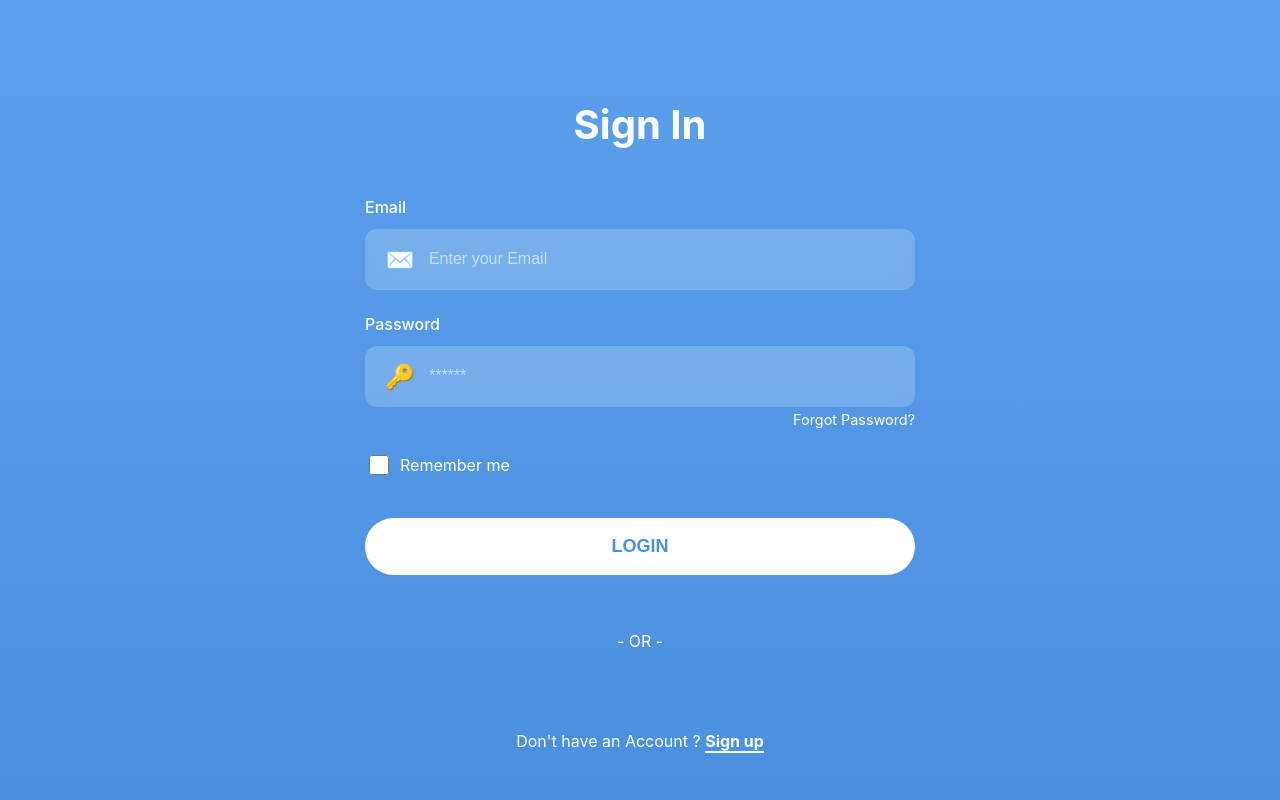
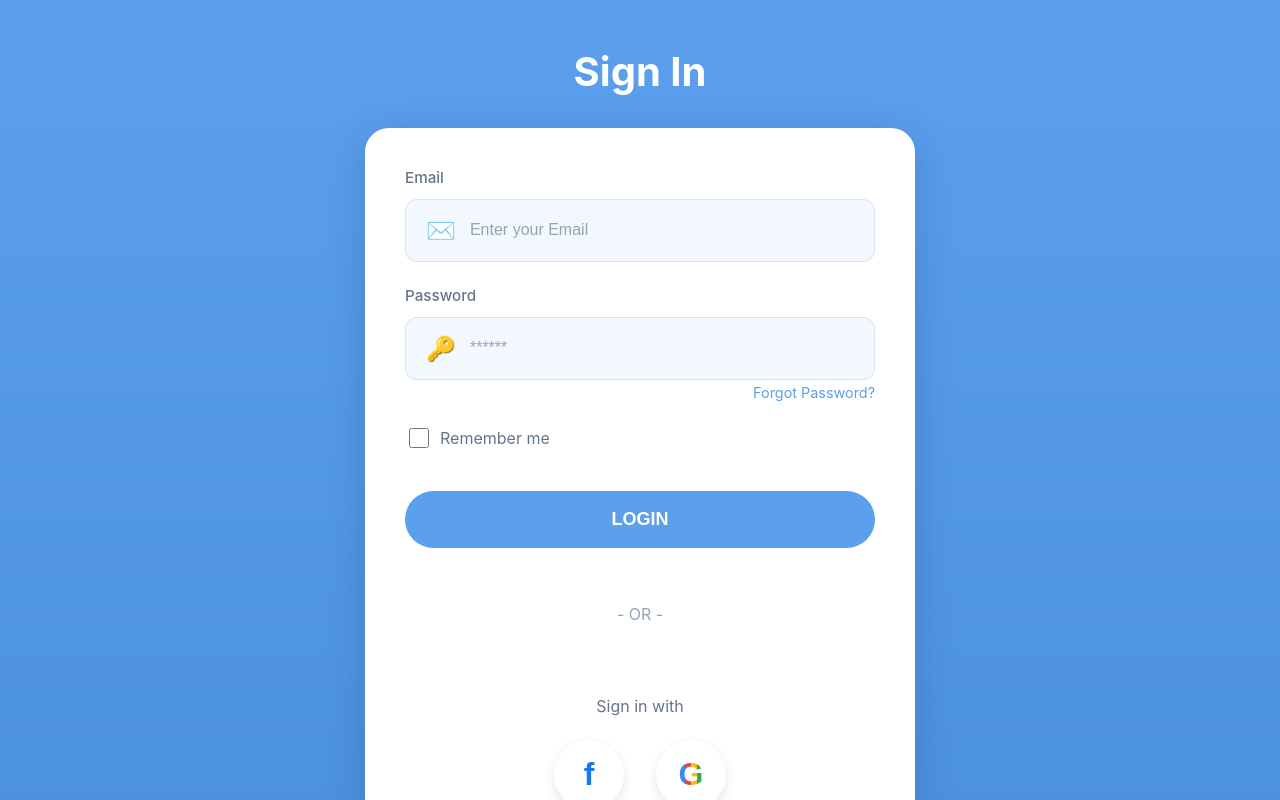
Before and after one commit to clepix21/Fumotion, a React (Create React App) app in the folder app/frontend/: page /login in a window 1280 px wide. Shown: the top 800 px of the page. Built offline with nearby package versions, Linux system fonts and the light colour scheme; no server answers.

Commit message:
refactor: moderniser la page de connexion avec une nouvelle structure et un design amélioré

```diff
--- a/app/frontend/src/pages/auth/LoginPage.js
+++ b/app/frontend/src/pages/auth/LoginPage.js
@@ -80,10 +80,11 @@ export default function LoginPage() {
 
   return (
     <div className="auth-page-modern">
-      <div className="auth-container-modern">
+      <div className="auth-wrapper-modern">
         <h1 className="auth-title-modern">Sign In</h1>
 
-        <form onSubmit={handleSubmit} className="auth-form-modern">
+        <div className="auth-card-modern">
+          <form onSubmit={handleSubmit} className="auth-form-modern">
           {error && (
             <div className="error-message-modern">
               <span className="error-icon">⚠️</span>
@@ -140,6 +141,18 @@ export default function LoginPage() {
           <div className="divider-modern">
             <span>- OR -</span>
           </div>
+
+          <div className="social-login-modern">
+            <p className="social-text-modern">Sign in with</p>
+            <div className="social-buttons-modern">
+              <button type="button" className="social-btn-modern facebook-btn">
+                <span className="social-icon-modern">f</span>
+              </button>
+              <button type="button" className="social-btn-modern google-btn">
+                <span className="social-icon-modern google-icon">G</span>
+              </button>
+            </div>
+          </div>
         </form>
 
         <div className="signup-link-modern">
@@ -147,6 +160,7 @@ export default function LoginPage() {
             Don't have an Account ? <Link to="/register" className="signup-text-modern">Sign up</Link>
           </p>
         </div>
+        </div>
       </div>
     </div>
   )
--- a/app/frontend/src/styles/auth.css
+++ b/app/frontend/src/styles/auth.css
@@ -236,10 +236,9 @@
   padding: 20px;
 }
 
-.auth-container-modern {
+.auth-wrapper-modern {
   width: 100%;
   max-width: 550px;
-  padding: 40px;
 }
 
 .auth-title-modern {
@@ -247,7 +246,14 @@
   font-size: 2.5rem;
   font-weight: 700;
   text-align: center;
-  margin-bottom: 3rem;
+  margin-bottom: 2rem;
+}
+
+.auth-card-modern {
+  background: #ffffff;
+  border-radius: 1.5rem;
+  box-shadow: 0 10px 40px rgba(0, 0, 0, 0.15);
+  padding: 2.5rem;
 }
 
 .auth-form-modern {
@@ -263,8 +269,8 @@
 }
 
 .form-label-modern {
-  color: white;
-  font-size: 1rem;
+  color: #64748b;
+  font-size: 0.95rem;
   font-weight: 500;
 }
 
@@ -272,34 +278,40 @@
   position: relative;
   display: flex;
   align-items: center;
-  background: rgba(255, 255, 255, 0.2);
+  background: rgba(91, 159, 237, 0.08);
   border-radius: 12px;
   padding: 16px 20px;
-  backdrop-filter: blur(10px);
+  border: 1px solid rgba(91, 159, 237, 0.2);
+  transition: all 0.3s ease;
+}
+
+.input-wrapper-modern:focus-within {
+  background: rgba(91, 159, 237, 0.12);
+  border-color: #5B9FED;
 }
 
 .input-icon-modern {
   font-size: 1.5rem;
   margin-right: 12px;
-  color: white;
+  color: #5B9FED;
 }
 
 .form-input-modern {
   flex: 1;
   background: transparent;
   border: none;
-  color: white;
+  color: #1e293b;
   font-size: 1rem;
   outline: none;
 }
 
 .form-input-modern::placeholder {
-  color: rgba(255, 255, 255, 0.6);
+  color: #94a3b8;
 }
 
 .forgot-link-modern {
   text-align: right;
-  color: white;
+  color: #5B9FED;
   font-size: 0.9rem;
   text-decoration: none;
   margin-top: -0.5rem;
@@ -319,17 +331,18 @@
   width: 20px;
   height: 20px;
   cursor: pointer;
+  accent-color: #5B9FED;
 }
 
 .checkbox-label-modern {
-  color: white;
+  color: #64748b;
   font-size: 1rem;
   cursor: pointer;
 }
 
 .login-btn-modern {
-  background: white;
-  color: #4A8FDD;
+  background: #5B9FED;
+  color: white;
   border: none;
   border-radius: 50px;
   padding: 18px;
@@ -352,7 +365,7 @@
 
 .divider-modern {
   text-align: center;
-  color: white;
+  color: #94a3b8;
   margin: 2rem 0;
   font-size: 1rem;
 }
@@ -362,7 +375,7 @@
 }
 
 .social-text-modern {
-  color: white;
+  color: #64748b;
   font-size: 1rem;
   margin-bottom: 1.5rem;
 }
@@ -432,11 +445,11 @@
   align-items: center;
   gap: 8px;
   padding: 12px 16px;
-  background: rgba(255, 255, 255, 0.2);
-  color: white;
+  background: rgba(239, 68, 68, 0.1);
+  color: #dc2626;
   border-radius: 12px;
   font-size: 14px;
-  backdrop-filter: blur(10px);
+  border: 1px solid rgba(239, 68, 68, 0.3);
 }
 
 /* Responsive */
@@ -454,8 +467,12 @@
     padding: 24px;
   }
 
-  .auth-container-modern {
-    padding: 20px;
+  .auth-wrapper-modern {
+    padding: 0 20px;
+  }
+
+  .auth-card-modern {
+    padding: 1.5rem;
   }
 
   .auth-title-modern {
```
